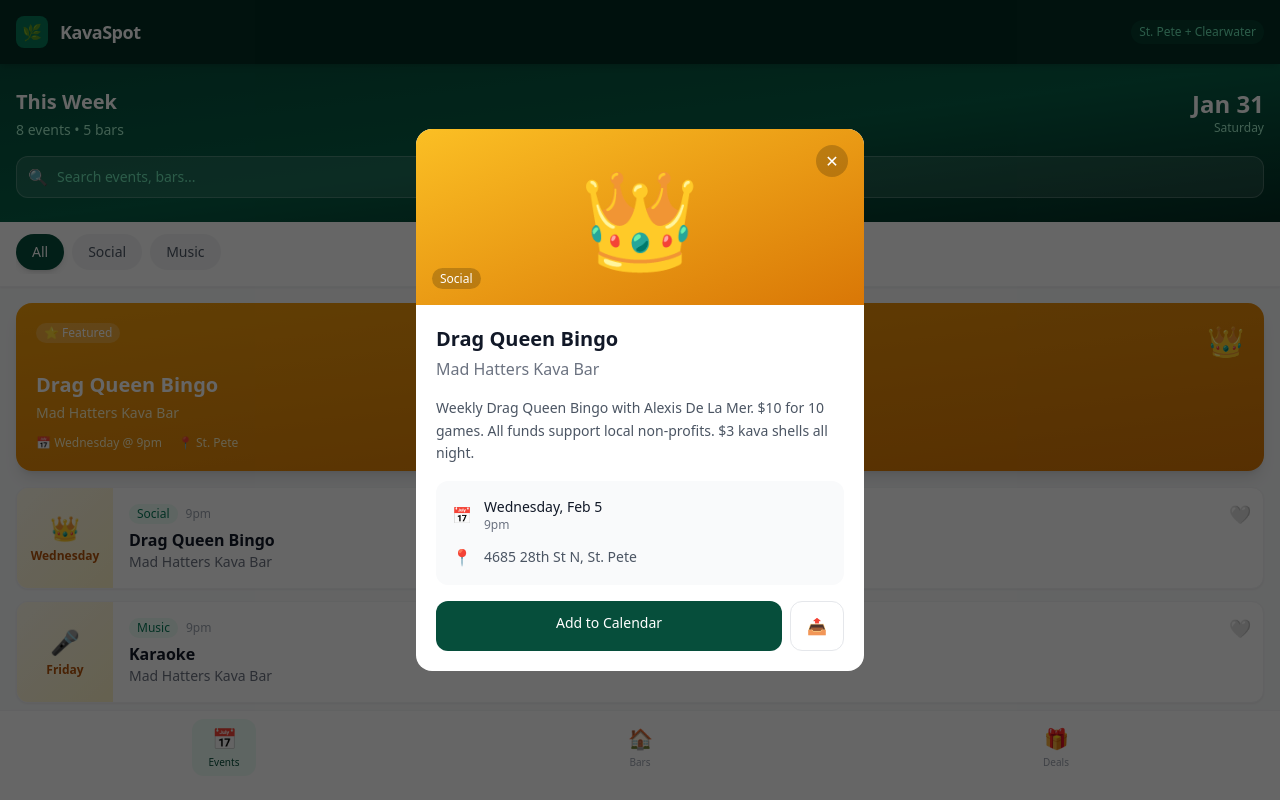
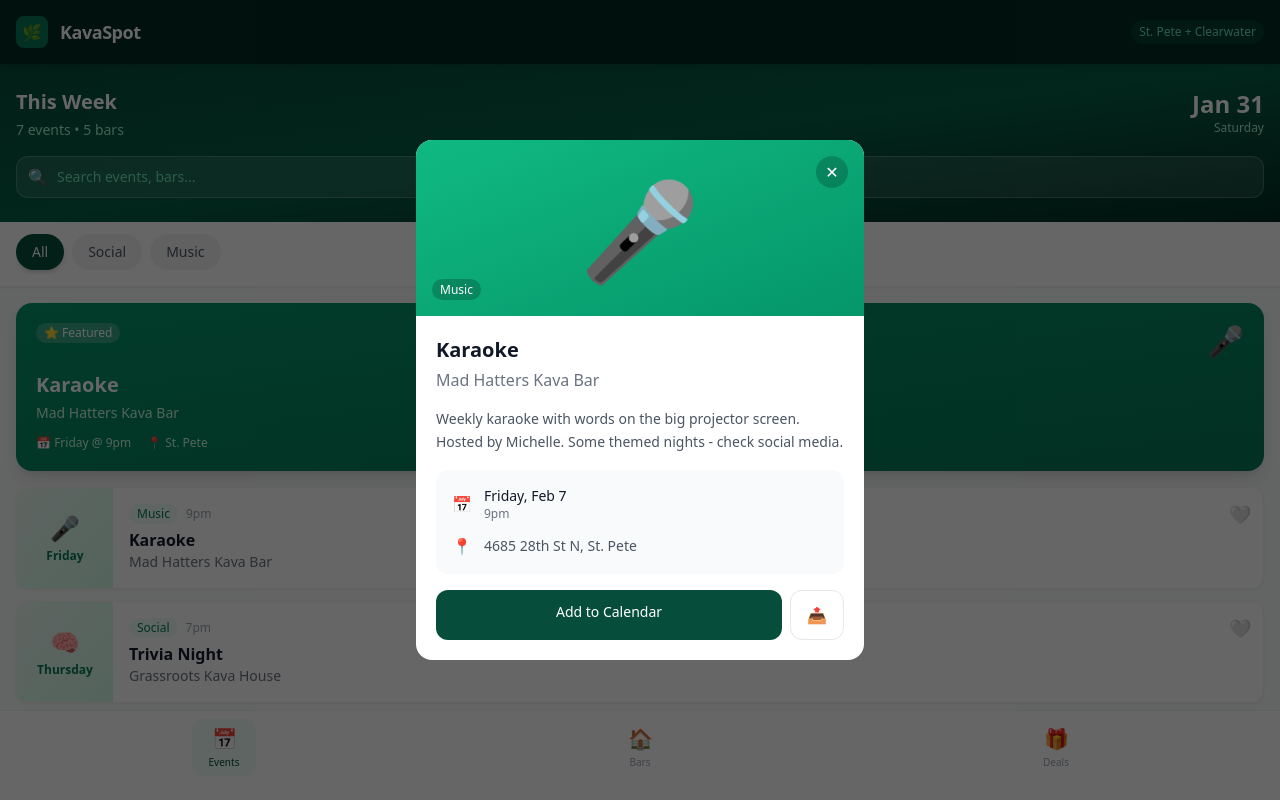
Before and after one commit to alexborrego/kavaspot, a Next.js app: page / in a window 1280 px wide. Both pictures are taken after a click on the element 640 px from the left and 387 px from the top of the page. Shown: the top 800 px of the page. Built offline with nearby package versions, Linux system fonts and the light colour scheme.

Commit message:
Remove Drag Queen Bingo event

```diff
--- a/app/page.tsx
+++ b/app/page.tsx
@@ -13,7 +13,6 @@
 
 // Weekly recurring events - verified from bar websites
 const events = [
-  { id: 1, bar: 'Mad Hatters Kava Bar', name: 'Drag Queen Bingo', day: 'Wednesday', date: 'Feb 5', time: '9pm', type: 'Social', image: '👑', location: '4685 28th St N, St. Pete', description: 'Weekly Drag Queen Bingo with Alexis De La Mer. $10 for 10 games. All funds support local non-profits. $3 kava shells all night.' },
   { id: 2, bar: 'Mad Hatters Kava Bar', name: 'Karaoke', day: 'Friday', date: 'Feb 7', time: '9pm', type: 'Music', image: '🎤', location: '4685 28th St N, St. Pete', description: 'Weekly karaoke with words on the big projector screen. Hosted by Michelle. Some themed nights - check social media.' },
   { id: 3, bar: 'Grassroots Kava House', name: 'Trivia Night', day: 'Thursday', date: 'Feb 6', time: '7pm', type: 'Social', image: '🧠', location: '957 Central Ave, St. Pete', description: 'Weekly trivia with prizes. Hosted by Answers R In at St. Pete\'s original kava bar.' },
   { id: 4, bar: 'Speakeasy Kava', name: 'Trivia Night', day: 'Wednesday', date: 'Feb 5', time: '7pm', type: 'Social', image: '❓', location: '2101 Central Ave, St. Pete', description: 'Weekly trivia night. Test your knowledge and win prizes. $3 kava shells all night.' },
@@ -126,19 +125,19 @@
         {activeTab === 'events' && (
           <div className="space-y-4">
             {/* Featured */}
-            {selectedCategory === 'All' && !searchQuery && (
+            {selectedCategory === 'All' && !searchQuery && filteredEvents.length > 0 && (
               <div
-                onClick={() => setShowModal(events[0])}
-                className="bg-gradient-to-br from-amber-500 to-amber-600 rounded-2xl p-5 text-white shadow-lg active:scale-[0.98] transition-transform cursor-pointer"
+                onClick={() => setShowModal(filteredEvents[0])}
+                className="bg-gradient-to-br from-emerald-600 to-emerald-700 rounded-2xl p-5 text-white shadow-lg active:scale-[0.98] transition-transform cursor-pointer"
               >
                 <div className="flex items-start justify-between mb-3">
                   <span className="text-xs bg-white/20 px-2 py-0.5 rounded-full">⭐ Featured</span>
-                  <span className="text-3xl">👑</span>
+                  <span className="text-3xl">{filteredEvents[0].image}</span>
                 </div>
-                <h3 className="text-xl font-bold mb-1">{events[0].name}</h3>
-                <p className="text-amber-100 text-sm mb-3">{events[0].bar}</p>
-                <div className="flex items-center gap-4 text-xs text-amber-100">
-                  <span>📅 {events[0].day} @ {events[0].time}</span>
+                <h3 className="text-xl font-bold mb-1">{filteredEvents[0].name}</h3>
+                <p className="text-emerald-100 text-sm mb-3">{filteredEvents[0].bar}</p>
+                <div className="flex items-center gap-4 text-xs text-emerald-100">
+                  <span>📅 {filteredEvents[0].day} @ {filteredEvents[0].time}</span>
                   <span>📍 St. Pete</span>
                 </div>
               </div>
@@ -159,9 +158,9 @@
                     className="bg-white rounded-xl border border-gray-100 shadow-sm active:scale-[0.98] transition-transform cursor-pointer overflow-hidden"
                   >
                     <div className="flex">
-                      <div className="w-24 bg-gradient-to-br from-amber-50 to-amber-100 flex flex-col items-center justify-center p-3">
+                      <div className="w-24 bg-gradient-to-br from-emerald-50 to-emerald-100 flex flex-col items-center justify-center p-3">
                         <span className="text-2xl mb-1">{event.image}</span>
-                        <span className="text-xs font-semibold text-amber-700">{event.day}</span>
+                        <span className="text-xs font-semibold text-emerald-700">{event.day}</span>
                       </div>
                       <div className="flex-1 p-4">
                         <div className="flex items-center gap-2 mb-1">
@@ -311,7 +310,7 @@
             className="bg-white rounded-t-2xl sm:rounded-2xl w-full max-w-md overflow-hidden animate-slide-up"
             onClick={e => e.stopPropagation()}
           >
-            <div className="relative h-44 bg-gradient-to-br from-amber-400 to-amber-600 flex items-center justify-center">
+            <div className="relative h-44 bg-gradient-to-br from-emerald-500 to-emerald-600 flex items-center justify-center">
               <span className="text-8xl">{showModal.image}</span>
               <button
                 onClick={() => setShowModal(null)}
```
